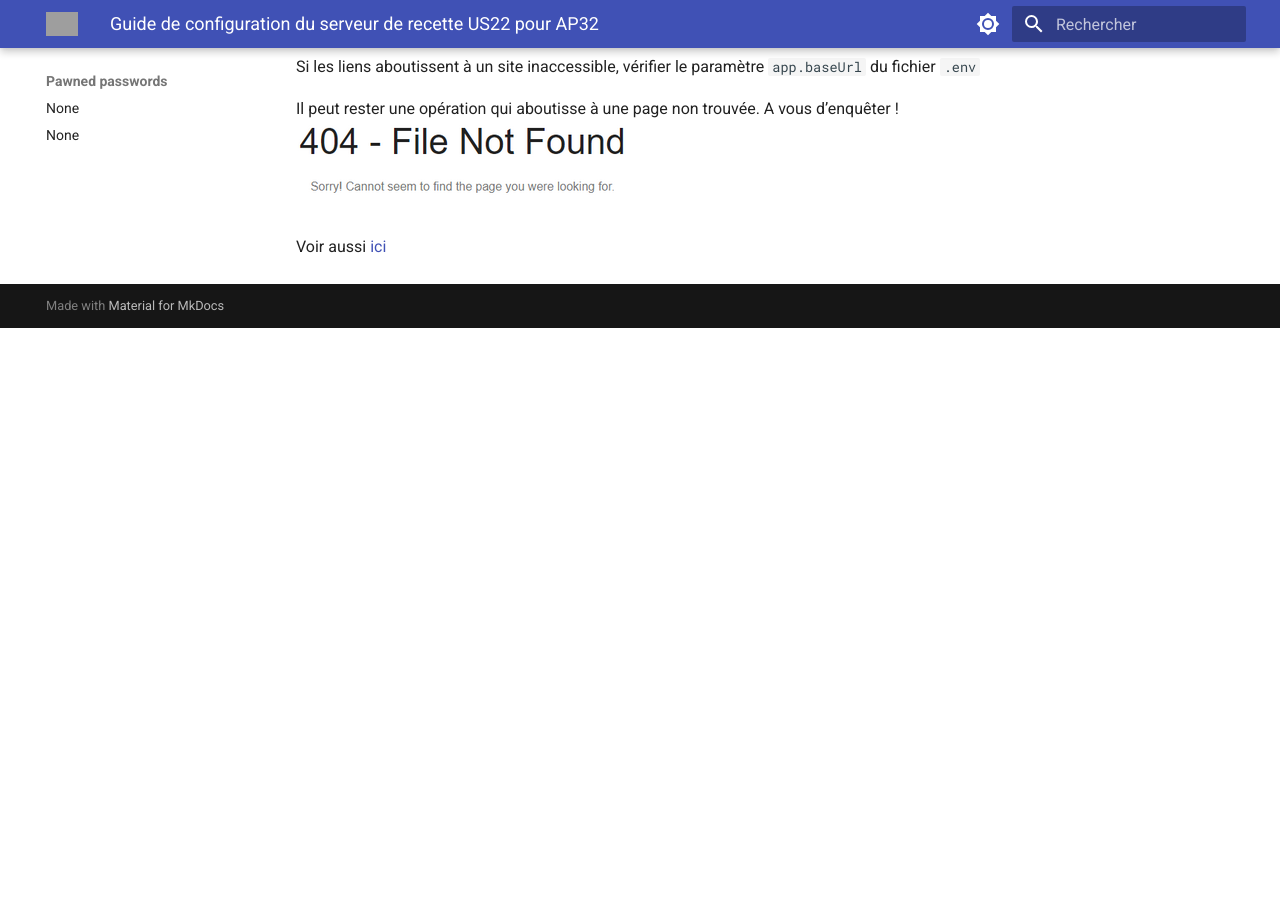
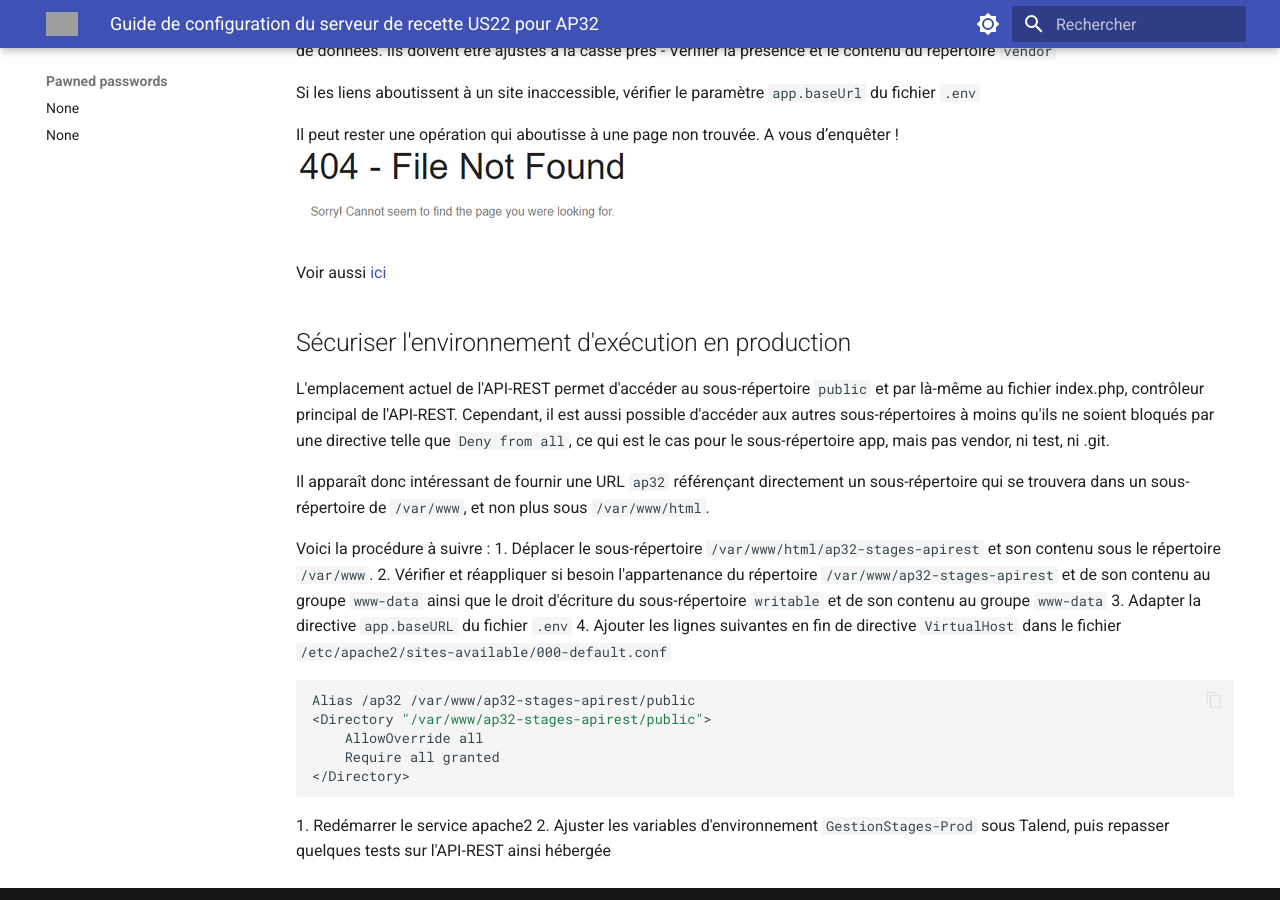
Before and after one commit to Baraban35/ap32-apirest, an MkDocs documentation site: the page built from docs/vm_config_us22web.md, in a window 1280 px wide and 900 px high, scrolled down 3168 px. Built offline with MkDocs 1.6.1 and Material for MkDocs 9.7.7, drawn with Linux system fonts in a browser that asks for light colours; before the commit the page ends 3496 px from its top, so only the background shows below that; some of the changed text lies outside the part shown; grey boxes are pictures that could not be loaded.

Commit message:
Correction doc vm

````diff
--- a/docs/vm_config_us22web.md
+++ b/docs/vm_config_us22web.md
@@ -42,11 +42,11 @@ Vérifier la connexion du compte `userStages` et ses droits d'accès sur la base
 - Demander à installer composer.
 - Demander à voir la version courante de composer.
 - Demander à voir la version courante l'interpréteur php.
-- Vérifier que l'extension intl a bien été installée par la commande :
+- Vérifier que l'extension `intl` a bien été installée par la commande :
   ```bash
   php -m | grep intl
    ```
-- Décommenter la ligne extension=intl dans le fichier `/etc/php/8.1/apache2/php.ini` puis relancer le service apache2.
+- Décommenter la ligne `extension=intl` dans le fichier `/etc/php/8.1/apache2/php.ini` puis relancer le service apache2.
 
 ### Vous authentifier sur la plateforme Gitlab
 Une nouvelle paire de clés SSH va être utilisée pour vous authentifier à partir de votre serveur de recette. Votre serveur de recette étant facilement accessible sur le réseau sio, il est recommandé de protéger votre clé privée par mot de passe.
@@ -55,7 +55,7 @@ Se positionner à la racine du répertoire personnel du compte stssio
 
 Générer une paire de clés RSA par la commande suivante en fournissant une phrase secrète pour protéger votre clé privée.
 ```bash
-ssh-keygen -t rsa –b 2048 –C “Key ServeurRecette”
+ssh-keygen -t rsa –b 2048 –C "Key ServeurRecette"
 ```
 
 Vérifier que 2 fichiers `id_rsa` et `id_rsa.pub` sont désormais présents dans le sous-répertoire `/home/stssio/.ssh`
@@ -64,7 +64,7 @@ Copier ces 2 fichiers sous le répertoire `/root/.ssh` pour que cette clé priv
 
 Récupérer via winscp le fichier `id_rsa.pub` et coller son contenu dans une nouvelle clé publique SSH de votre profil Gitlab.
 
-Vérifier par la commande ssh que la nouvelle paire de clés permette de vous authentifier sous Gitlab.
+Vérifier par la commande ssh que la nouvelle paire de clés permette de vous authentifier sous Gitlab. Si pas de réponse, lancer le script ./secure.sh pour vous authentifier sur le domaine et ainsi autoriser les flux sécurisés.
 
 Lors de la première demande, il vous sera demandé d'accepter l’empreinte de clé publique du serveur gitlab. La saisie de  la phrase secrète de votre clé privée sera elle demandée lors de chaque authentification.
 
@@ -124,3 +124,23 @@ Il peut rester une opération qui aboutisse à une page non trouvée. A vous d
 ![codeigniter_pagenotfound](./images/codeigniter_pagenotfound.png)
 
 Voir aussi [ici](https://includebeer.com/fr/blog/la-checklist-des-choses-a-verifier-quand-votre-application-web-codeigniter-4-ne-fonctionne-pas)
+
+## Sécuriser l'environnement d'exécution en production
+L'emplacement actuel de l'API-REST permet d'accéder au sous-répertoire `public` et par là-même au fichier index.php, contrôleur principal de l'API-REST. Cependant, il est aussi possible d'accéder aux autres sous-répertoires à moins qu'ils ne soient bloqués par une directive telle que `Deny from all`, ce qui est le cas pour le sous-répertoire app, mais pas vendor, ni test, ni .git.
+
+Il apparaît donc intéressant de fournir une URL `ap32` référençant directement un sous-répertoire qui se trouvera dans un sous-répertoire de `/var/www`, et non plus sous `/var/www/html`.
+
+Voici la procédure à suivre :
+1. Déplacer le sous-répertoire `/var/www/html/ap32-stages-apirest` et son contenu sous le répertoire `/var/www`.
+2. Vérifier et réappliquer si besoin l'appartenance du répertoire `/var/www/ap32-stages-apirest` et de son contenu au groupe `www-data` ainsi que le droit d'écriture du sous-répertoire `writable` et de son contenu au groupe `www-data`
+3. Adapter la directive `app.baseURL` du fichier `.env`
+4. Ajouter les lignes suivantes en fin de directive `VirtualHost` dans le fichier `/etc/apache2/sites-available/000-default.conf`
+```bash
+Alias /ap32 /var/www/ap32-stages-apirest/public
+<Directory "/var/www/ap32-stages-apirest/public">
+    AllowOverride all
+    Require all granted
+</Directory>
+```
+1. Redémarrer le service apache2
+2. Ajuster les variables d'environnement `GestionStages-Prod` sous Talend, puis repasser quelques tests sur l'API-REST ainsi hébergée
````
Also changed, not shown: other parts of docs/vm_config_us22web.md (+1 -1 lines).
